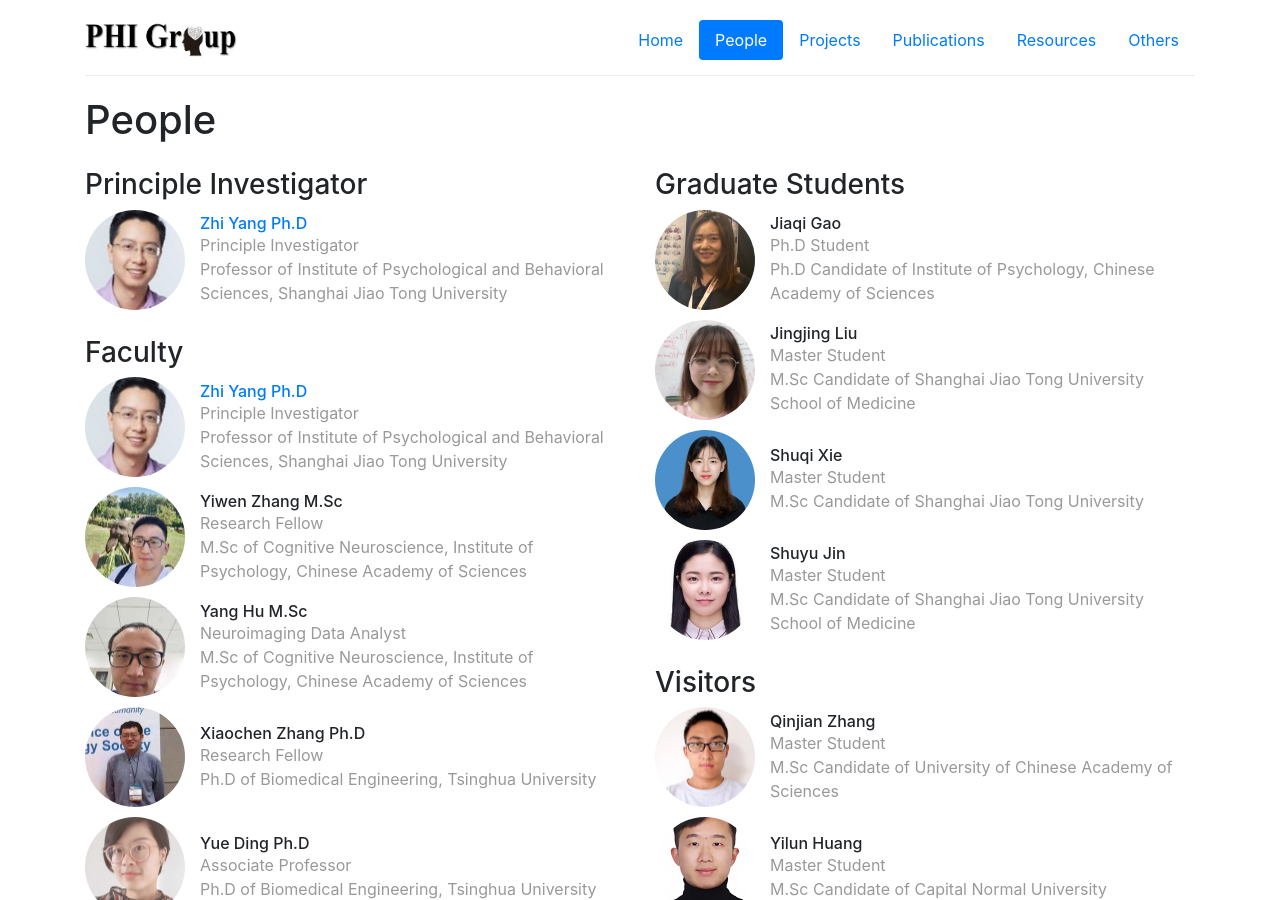
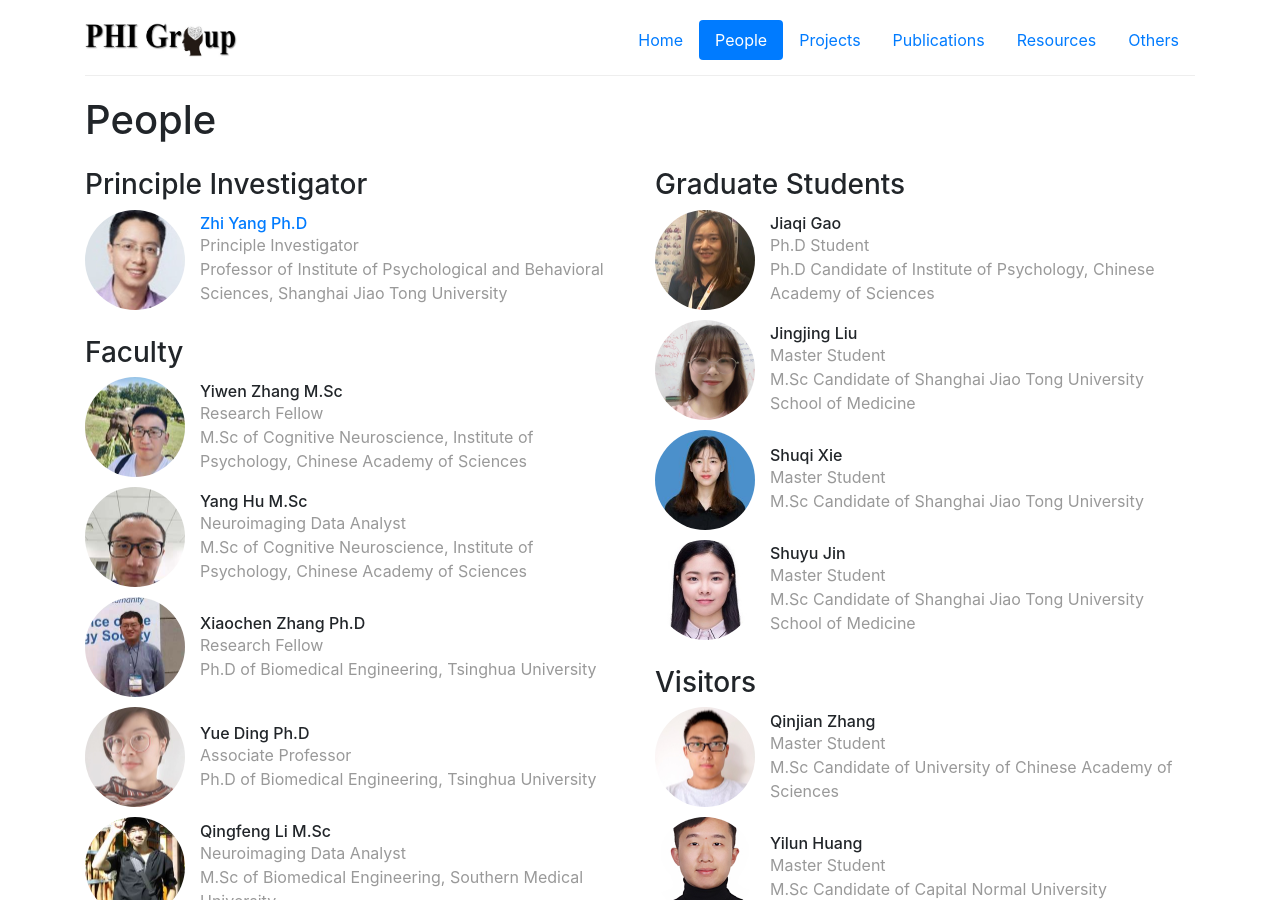
Before and after one commit to PHI-group/phi-group.github.io, a Jekyll site: the page built from people.md, in a window 1280 px wide and 900 px high. Built offline with Jekyll 4.4.1, drawn with Linux system fonts in a browser that asks for light colours.

Commit message:
Updated by QF

```diff
--- a/_data/people.yml
+++ b/_data/people.yml
@@ -8,49 +8,41 @@ pi-1:
     school: Professor of Institute of Psychological and Behavioral Sciences, Shanghai Jiao Tong University
 
 faculty-1:
-    display_name: "Zhi Yang Ph.D"
-    webpage: https://www.researchgate.net/profile/Zhi_Yang4
-    role: faculty
-    image: /img/people/yangz.jpeg
-    bio: Principle Investigator
-    school: Professor of Institute of Psychological and Behavioral Sciences, Shanghai Jiao Tong University
-
-faculty-2:
     display_name: "Yiwen Zhang M.Sc"
     role: faculty
     image: /img/people/zhangyw.jpeg
     bio: Research Fellow
     school: M.Sc of Cognitive Neuroscience, Institute of Psychology, Chinese Academy of Sciences
 
-faculty-3:
+faculty-2:
     display_name: "Yang Hu M.Sc"
     role: faculty
     image: /img/people/huy.jpeg
     bio: Neuroimaging Data Analyst
     school: M.Sc of Cognitive Neuroscience, Institute of Psychology, Chinese Academy of Sciences
 
-faculty-4:
+faculty-3:
     display_name: "Xiaochen Zhang Ph.D"
     role: faculty
     image: /img/people/zhangxc.jpeg
     bio: Research Fellow
     school: Ph.D of Biomedical Engineering, Tsinghua University
 
-faculty-5:
+faculty-4:
     display_name: "Yue Ding Ph.D"
     role: faculty
     image: /img/people/dingy.jpeg
     bio: Associate Professor
     school: Ph.D of Biomedical Engineering, Tsinghua University
 
-faculty-6:
+faculty-5:
     display_name: "Qingfeng Li M.Sc"
     role: faculty
     image: /img/people/liqf.jpeg
     bio: Neuroimaging Data Analyst
     school: M.Sc of Biomedical Engineering, Southern Medical University
 
-faculty-7:
+faculty-6:
     display_name: "Lijuan Jiang M.Sc"
     role: faculty
     image: /img/people/jianglj.jpeg
```
Also changed, not shown: _projects/project-1.md (+1 -1 lines), _projects/project-2.md (+1 -1 lines), _projects/project-3.md (+1 -1 lines), _projects/project-4.md (+1 -1 lines).
